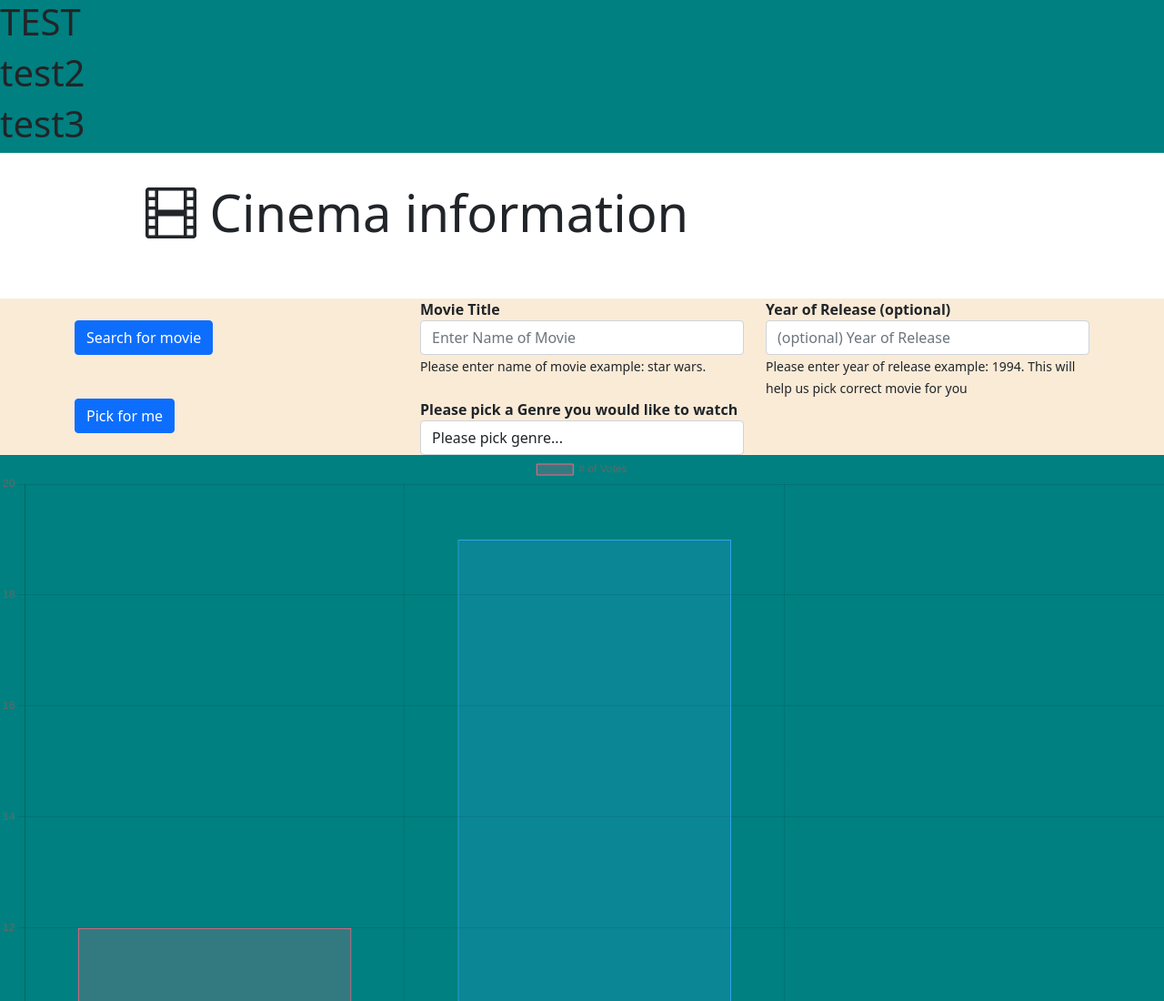
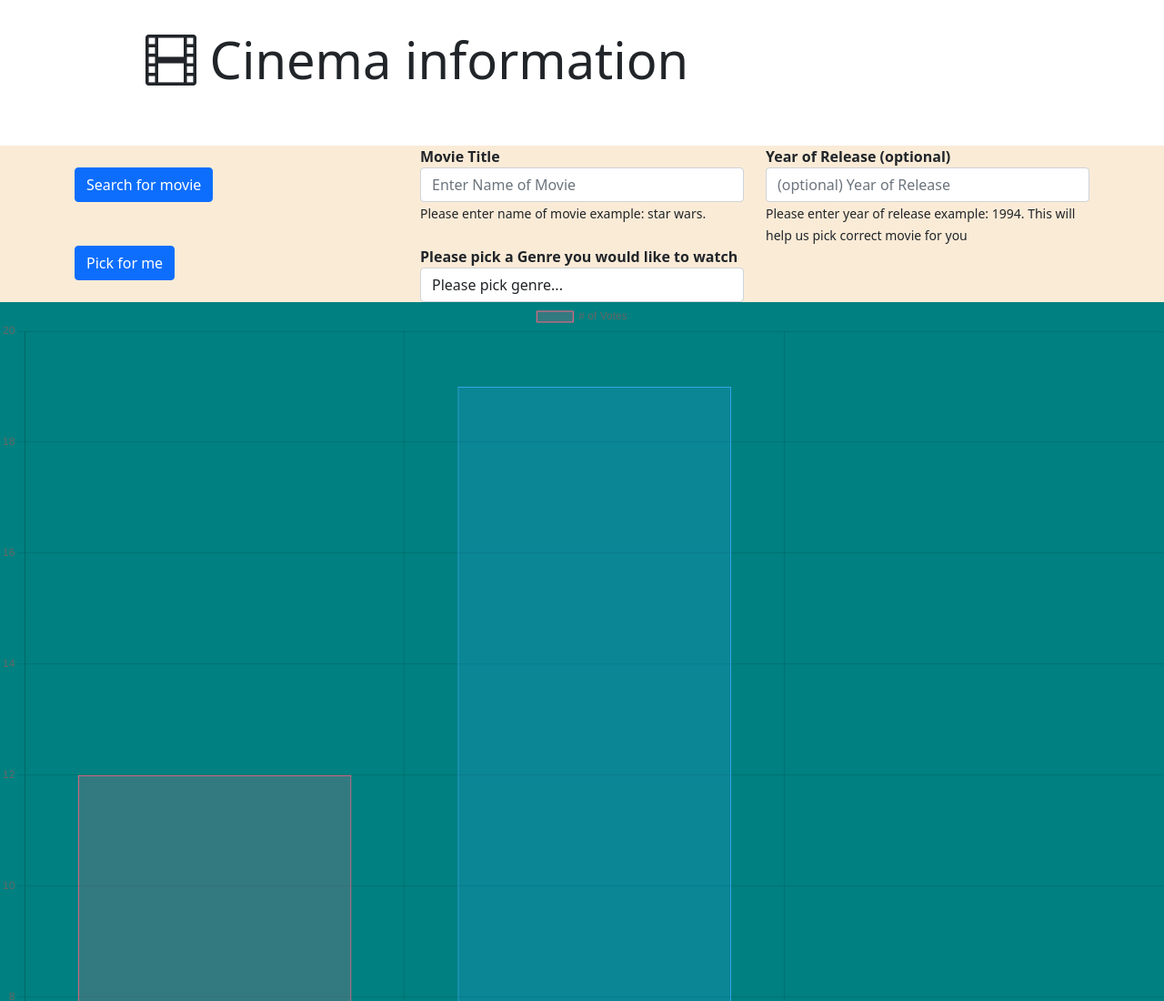
Before and after one commit to Huzet/js_team2, a plain HTML site: page index.html in a window 1280 px wide. Shown: the top 1100 px of the page at 91% size. Drawn offline with nearby package versions, Linux system fonts and the light colour scheme.

Commit message:
just a test

```diff
--- a/index.html
+++ b/index.html
@@ -22,9 +22,6 @@
 <body>
     <div>
         <!-- Title -->
-        <h1>TEST</h1>
-        <h1>test2</h1>
-        <h1>test3</h1>
         <header class="jumbotron jumbotron-fluid bg-white">
             <h1 class="display-4 bg-white text-dark"><i class="bi bi-film"></i>
                 Cinema information
```
